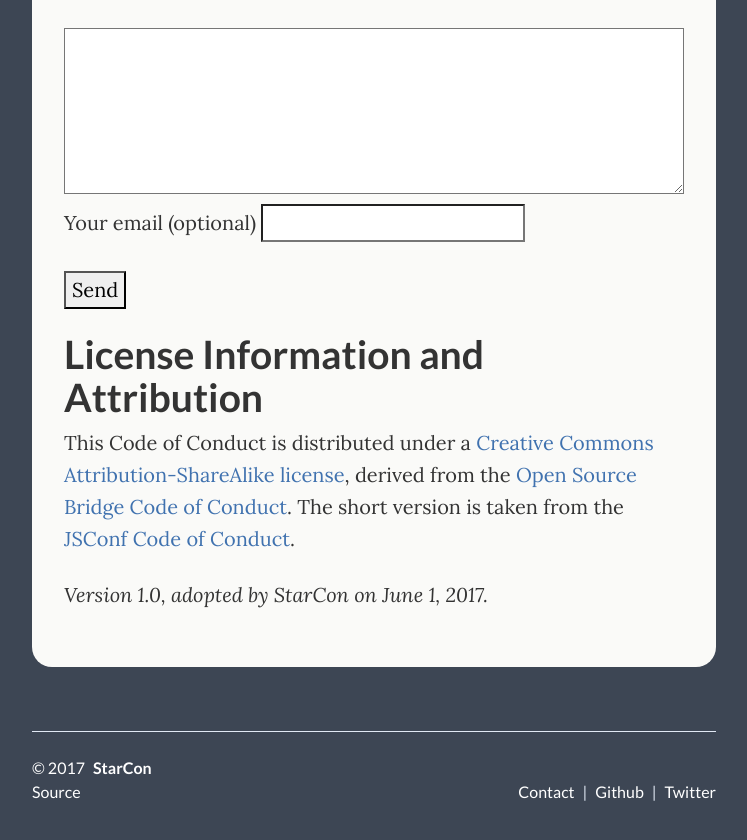
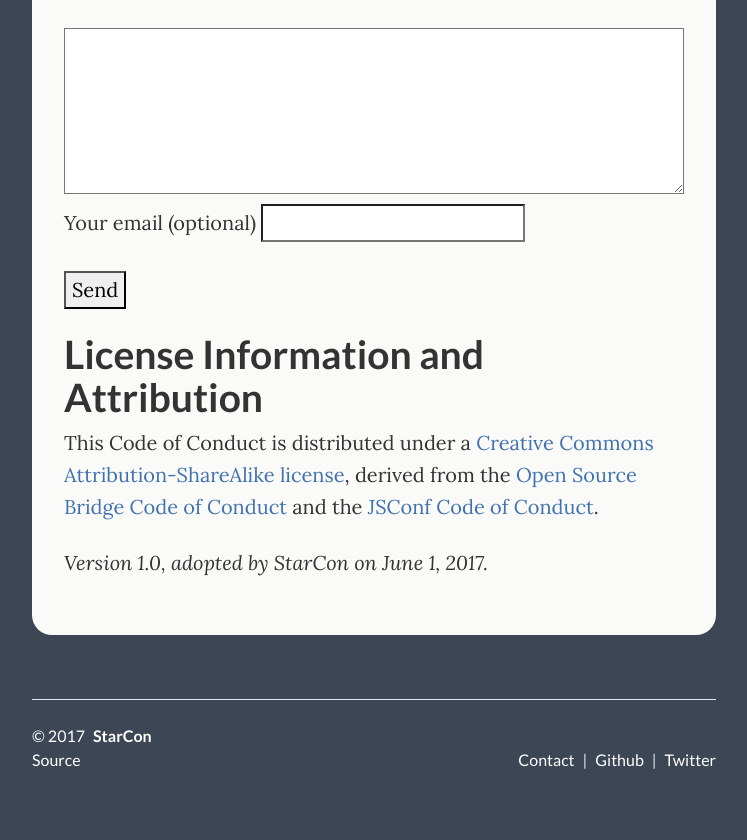
Before and after one commit to StarConKW/starconkw.github.io, a Jekyll site: the page built from _pages/coc.md, in a window 1280 px wide and 900 px high, scrolled down 2620 px. Shown: the top 840 px of the window, without its empty margins (266-1013 px from the left). Built offline with Jekyll 4.4.1, drawn with Linux system fonts in a browser that asks for light colours.

Commit message:
reword license and attribution

```diff
--- a/_pages/coc.md
+++ b/_pages/coc.md
@@ -88,9 +88,8 @@ communications pertaining to community business.
 This Code of Conduct is distributed under a [Creative Commons
 Attribution-ShareAlike license](http://creativecommons.org/licenses/by-sa/3.0/),
 derived from the [Open Source Bridge Code of
-Conduct](http://opensourcebridge.org/about/code-of-conduct/). The short version
-is taken from the [JSConf Code of
-Conduct](http://jsconf.com/codeofconduct.html).
+Conduct](http://opensourcebridge.org/about/code-of-conduct/) and the [JSConf
+Code of Conduct](http://jsconf.com/codeofconduct.html).
 
 *Version 1.0, adopted by StarCon on June 1, 2017.*
 
```
